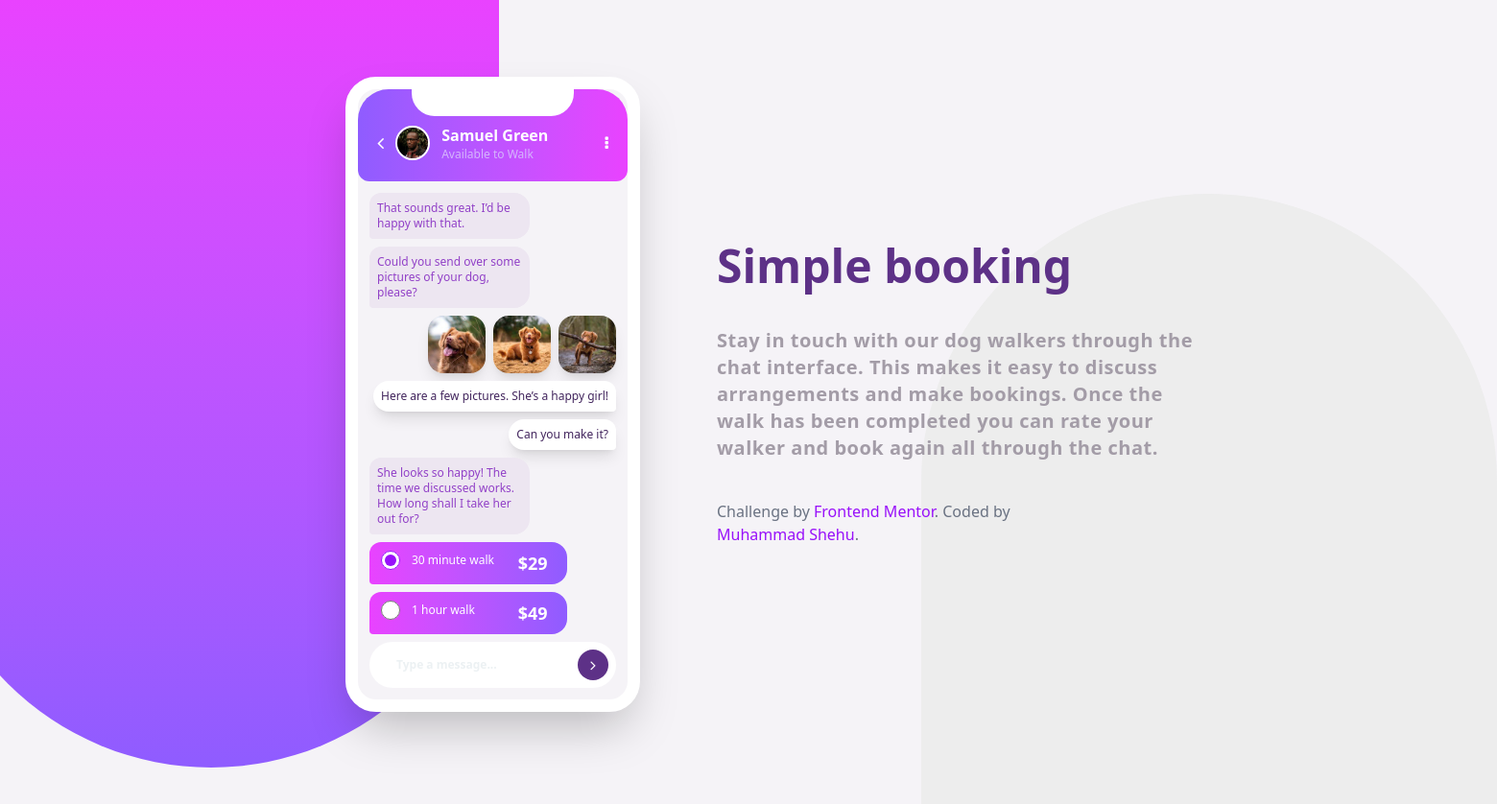
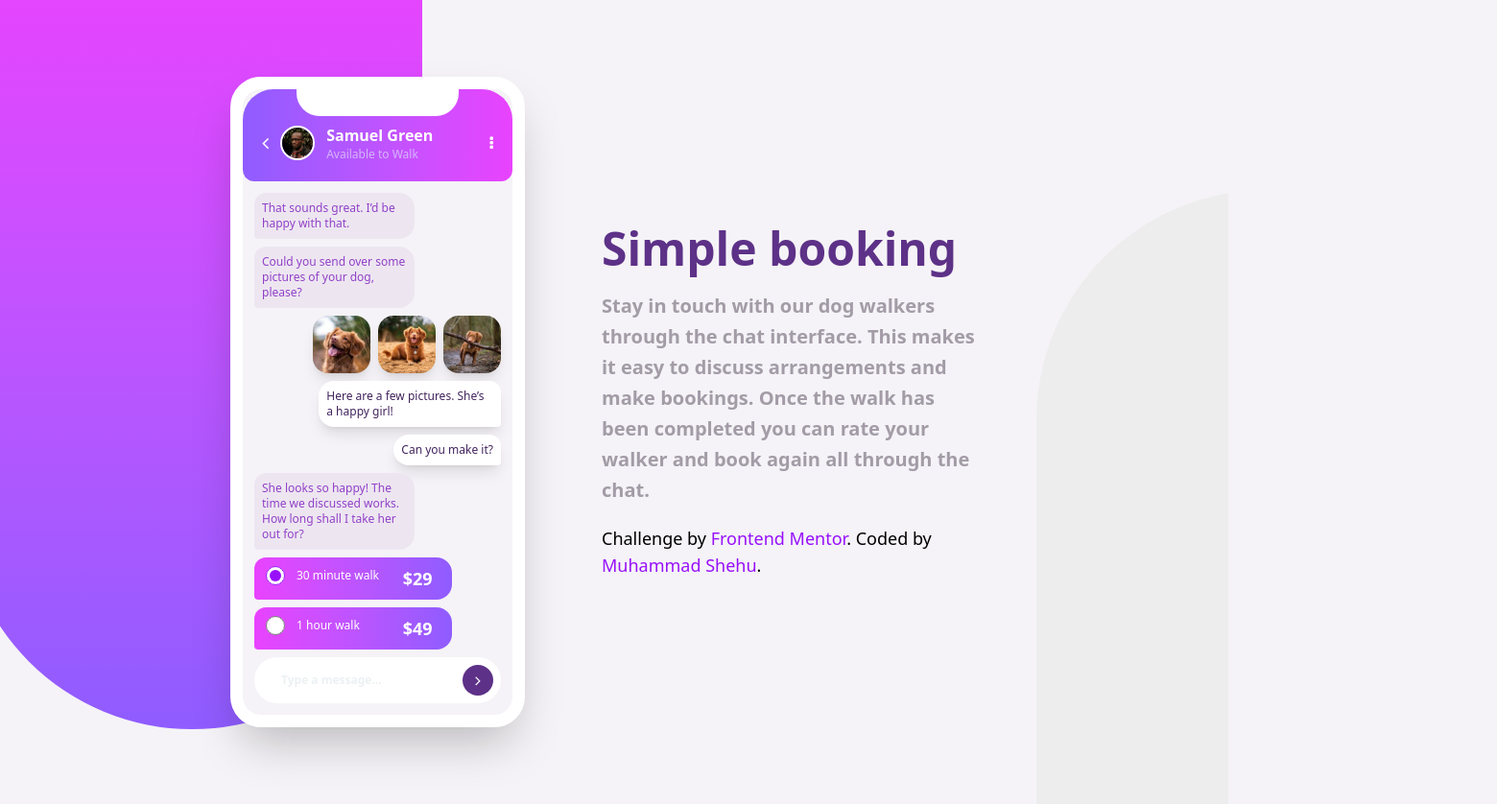
Before and after one commit to muhsalim-3/Frontendmentor-chat-app-css-illustration-master, a plain HTML site: page index.html in a window 1280 px wide. Shown: the whole page at 96% size, 1560 px wide, since content can reach past the window. Drawn offline with nearby package versions, Linux system fonts and the light colour scheme.

Commit message:
Add files via upload

```diff
--- a/index.html
+++ b/index.html
@@ -11,12 +11,13 @@
   <link href="https://fonts.googleapis.com/css2?family=Rubik:ital,wght@0,300..900;1,300..900&display=swap" rel="stylesheet">
   <link rel="stylesheet" href="https://cdnjs.cloudflare.com/ajax/libs/font-awesome/4.7.0/css/font-awesome.min.css">
 </head>
-<body class="font-rubik relative bg-[#f5f3f7] overflow-x-hidden w-full ">
-  <div class="w-150 h-200 rounded-b-full z-1 bg-gradient-to-b from-[#e942ff] to-[#8f5cff] absolute -top-30 -left-75 lg:-left-20 lg:top-0 "></div>
-  <div class=" lg:flex-row lg:py-20 px-50 lg:pl-90 max-w-400 flex flex-col items-center justify-between  gap-20 py-25">
-    <div class="self-center  border-13 border-white z-2 bg-[#f5f3f7] w-[350px] rounded-4xl shadow-2xl">
+<body class="font-rubik bg-[#f5f3f7] w-full ">
+  <div class="relative w-full h-full overflow-hidden min-h-screen">
+    <div class="bg-gradient-to-b from-[#e942ff] to-[#8f5cff] rounded-b-full h-[50rem] w-[30rem] absolute z-0 -top-40 -left-70 lg:-left-10 lg:-top-10"></div>
+    <div class="relative z-10 lg:flex-row lg:py-20 lg:px-50 lg:pl-90 max-w-400 flex flex-col items-center lg:-left-30 justify-between  gap-20 py-25 ">
+      <div class="self-center border-13 border-white z-2 bg-[#f5f3f7] w-80 rounded-4xl shadow-2xl  ">
         <div class=" flex flex-col relative">
-        <div class="bg-white rounded-b-3xl  absolute -top-3 self-center  w-[60%] h-10 text-center"></div>
+          <div class="bg-white rounded-b-3xl  absolute -top-3 self-center w-[60%] h-10 text-center"></div>
           <div class="bg-gradient-to-r from-[#8f5cff] to-[#e942ff] rounded-t-4xl rounded-b-xl ">
             <div class="mt-4 p-5 flex justify-between">
               <div class="flex gap-3 items-center">
@@ -44,7 +45,7 @@
               <img src="./images/dog-image-2.jpg" alt="Dog 2" class="shadow-lg w-15 h-15 rounded-2xl" />
               <img src="./images/dog-image-3.jpg" alt="Dog 3" class="shadow-lg w-15 h-15 rounded-2xl" />
             </div>
-          <div class="text-[#42255d] bg-white rounded-l-2xl rounded-t-xl rounded-br-sm shadow-lg p-2 text-xs">
+            <div class="text-[#42255d] bg-white rounded-l-2xl w-[75%] rounded-t-xl rounded-br-sm shadow-lg p-2 text-xs">
               Here are a few pictures. She’s a happy girl!
             </div>
             <div class="text-[#42255d] bg-white  rounded-l-2xl rounded-t-xl rounded-br-sm shadow-lg p-2 text-xs">
@@ -70,21 +71,22 @@
           </div>
         </div>
       </div>
-    <div class="flex flex-col items-center lg:items-start justify-center gap-10 z-2">
-      <div><h2 class="text-5xl font-bold text-[#5d3187] ">Simple booking</h2></div>
-      <div class="lg:text-left text-center w-[390px] lg:w-[500px]">
-        <p class="text-xl text-[#a39ca7] font-semibold tracking-wide">
+      <div class="flex flex-col items-center lg:items-start justify-center gap-5 z-2 ">
+        <div><h2 class="text-4xl lg:text-5xl font-bold text-[#5d3187] ">Simple booking</h2></div>
+        <div class="lg:text-left text-center max-w-100  lg:max-w-150 lg:min-w-100">
+          <p class="lg:text-xl text-sl leading-8 text-[#a39ca7] font-semibold">
             Stay in touch with our dog walkers through the chat interface. This makes it easy to
             discuss arrangements and make bookings. Once the walk has been completed you can rate
             your walker and book again all through the chat.
           </p>
         </div>
-      <div class="lg:text-left text-center text-gray-500 z-2">
+        <div class="lg:text-left text-center text-sl lg:text-lg z-2">
           Challenge by <a class="text-purple-600 hover:underline underline-offset-5" href="https://www.frontendmentor.io?ref=challenge" target="_blank">Frontend Mentor</a>.
           Coded by <br><a class="text-purple-600 hover:underline underline-offset-5" href="#">Muhammad Shehu</a>.
         </div>
       </div>
-    <div class="w-150 h-190 rounded-t-full z-1 bg-[#ededed] absolute -bottom-35 -right-85 lg:-right-70 "></div>
+    </div>
+    <div class="bg-[#ededed] rounded-t-full h-[50rem] w-[30rem] absolute z-0 -bottom-40 -right-70"></div>
   </div>
 </body>
 </html>
```
Lines whose indentation alone changed are shown as unchanged.
